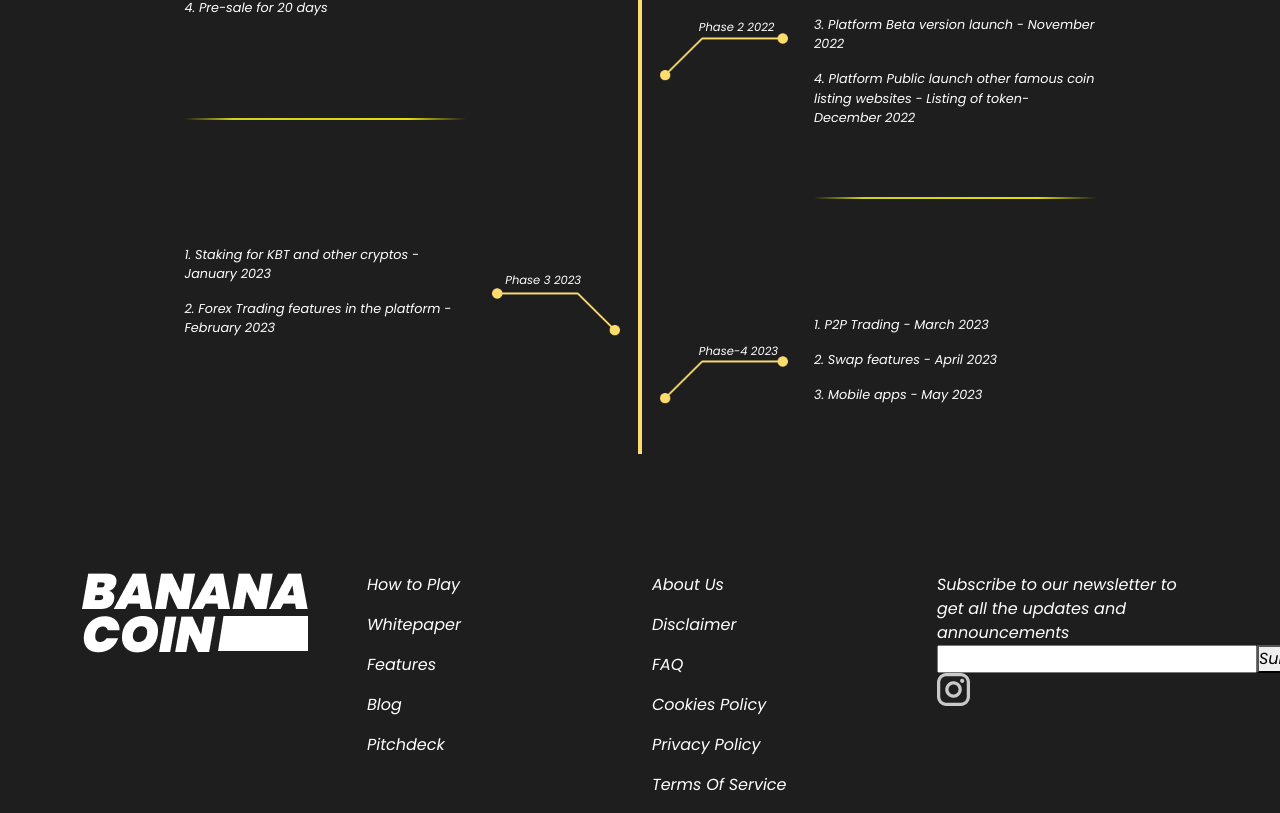
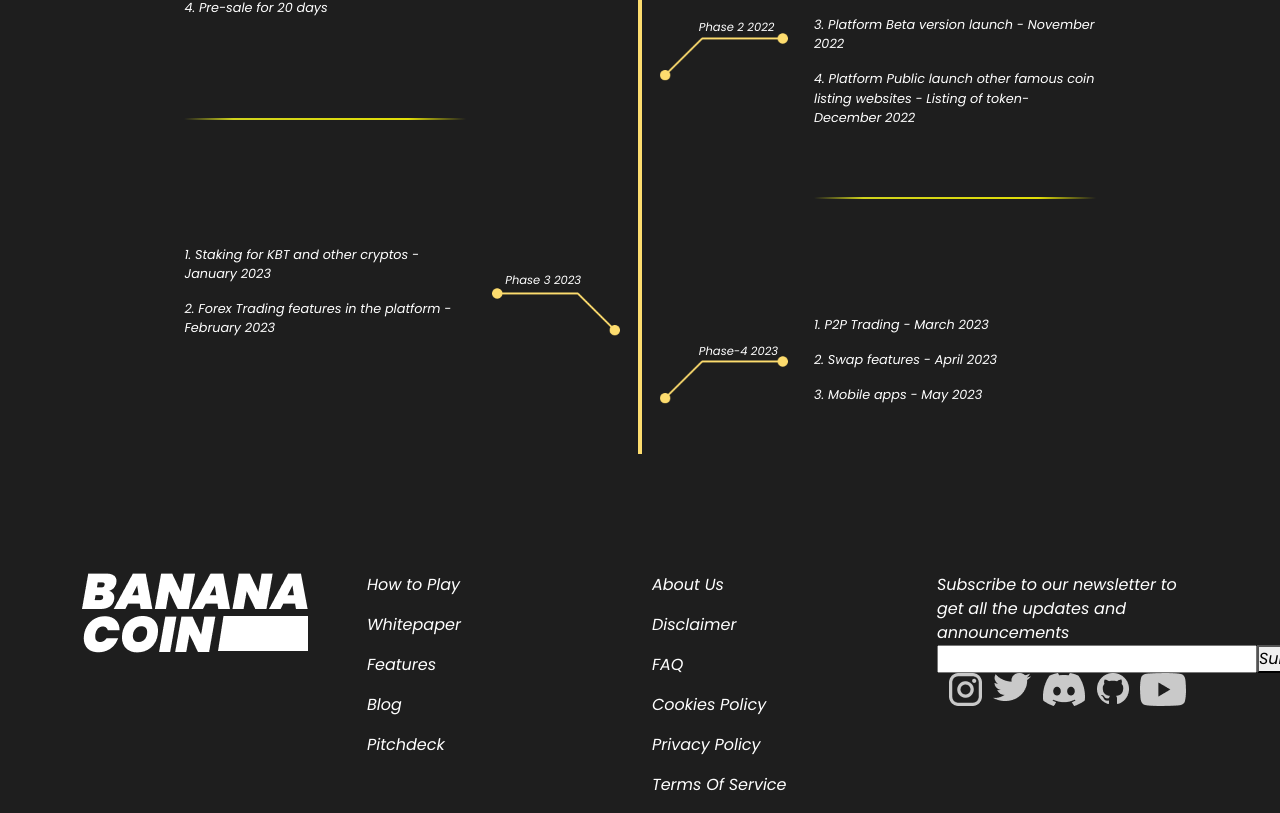
Before and after one commit to noorshanu/Banana, a React (Create React App) app: page / in a window 1280 px wide. Shown: the part 5046-5859 px from the top of the page. Built offline with nearby package versions, Linux system fonts and the light colour scheme.

Commit message:
Update Footer.js

```diff
--- a/src/components/Footer/Footer.js
+++ b/src/components/Footer/Footer.js
@@ -1,6 +1,10 @@
 import React from 'react'
 import Logo from '../../images/logo.png'
 import Insta from '../../images/icon/insta.png'
+import Tweet from '../../images/icon/tweet.png'
+import Git from '../../images/icon/github.png'
+import Discord from '../../images//icon/discord.png'
+import Youtube from '../../images/icon/youtube.png'
 import './Footer.css'
 
 function Footer() {
@@ -42,8 +46,12 @@ function Footer() {
                 <button>Subscribe</button>
 
               </div>
-              <div className='footer-social'>
+              <div className='footer-social d-flex justify-content-evenly'>
                 <a href='/'><img src={Insta} alt=''/></a>
+                <a href='/'><img src={Tweet} alt=''/></a>
+                <a href='/'><img src={Discord} alt=''/></a>
+                <a href='/'><img src={Git} alt=''/></a>
+                <a href='/'><img src={Youtube} alt=''/></a>
 
               </div>
             </div>
```
